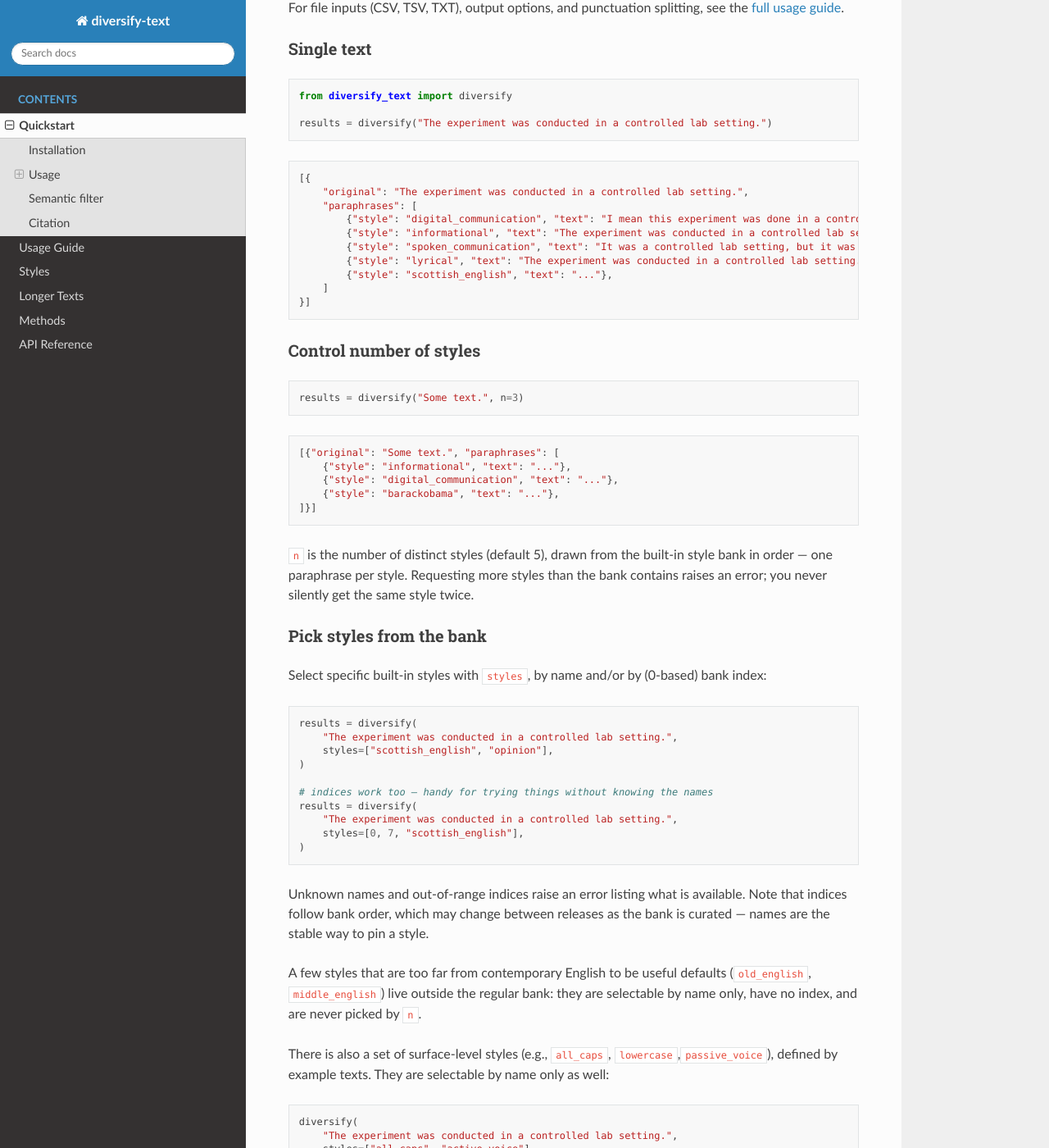
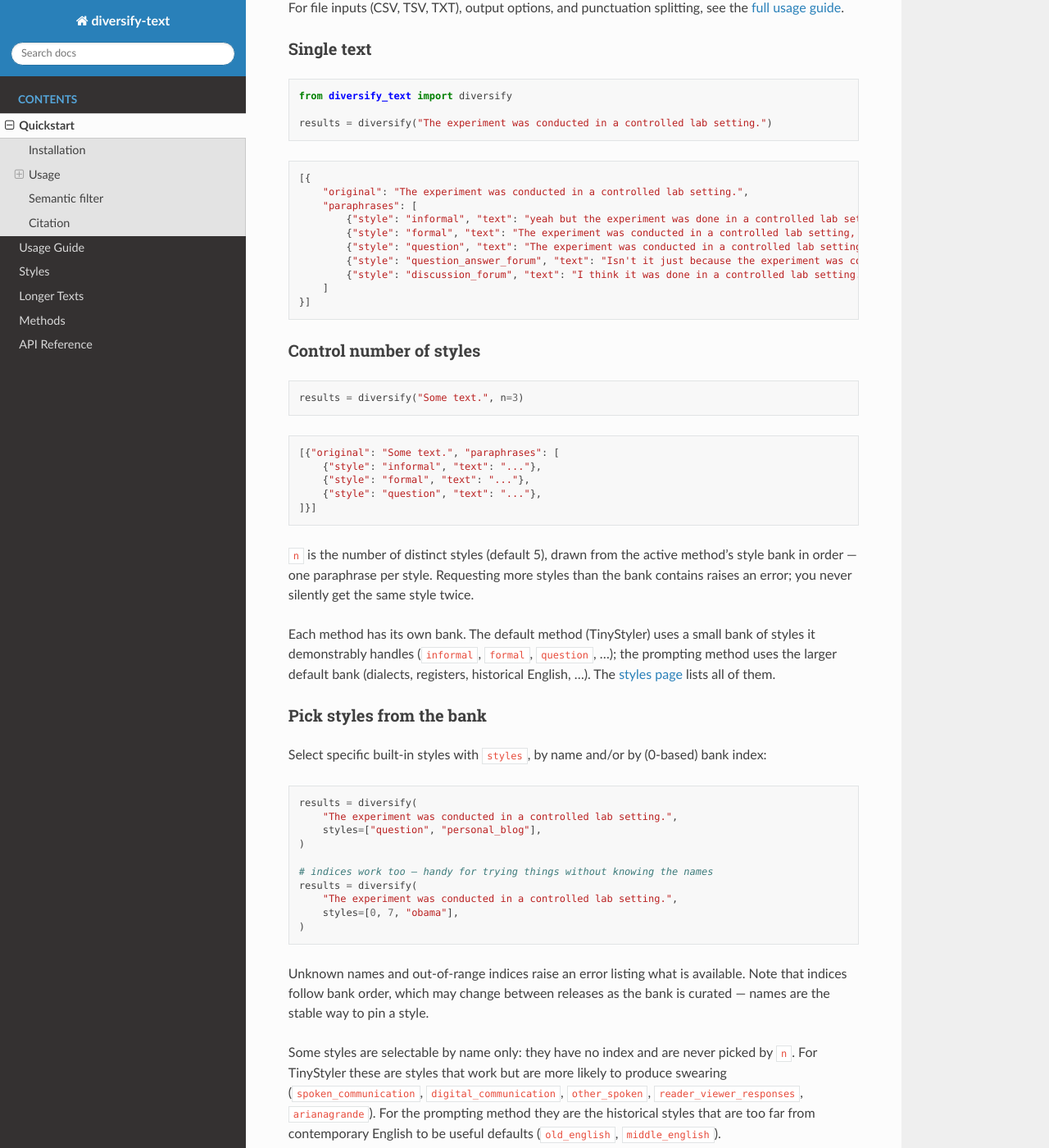
Before and after one commit to AnnaWegmann/diversify_text, a Sphinx documentation site: the page built from docs/quickstart.md, in a window 1280 px wide and 1400 px high, scrolled down 341 px. Shown: the whole window at 82% size. Built offline with Sphinx 7.4.7 and the Read the Docs theme 3.1.0, drawn with Linux system fonts in a browser that asks for light colours; some of the changed text lies outside the part shown.

Commit message:
- give tinystyler its own style bank based on output quality
Co-Authored-By: Claude Fable 5 <noreply@anthropic.com>

````diff
--- a/README.md
+++ b/README.md
@@ -48,11 +48,11 @@ results = diversify("The experiment was conducted in a controlled lab setting.")
 [{
     "original": "The experiment was conducted in a controlled lab setting.",
     "paraphrases": [
-        {"style": "digital_communication", "text": "I mean this experiment was done in a controlled lab setting..."},
-        {"style": "informational", "text": "The experiment was conducted in a controlled lab setting...."},
-        {"style": "spoken_communication", "text": "It was a controlled lab setting, but it was an experiment..."},
-        {"style": "lyrical", "text": "The experiment was conducted in a controlled lab setting..."},
-        {"style": "scottish_english", "text": "..."},
+        {"style": "informal", "text": "yeah but the experiment was done in a controlled lab setting."},
+        {"style": "formal", "text": "The experiment was conducted in a controlled lab setting, I believe."},
+        {"style": "question", "text": "The experiment was conducted in a controlled lab setting? I don't see how this could be a problem."},
+        {"style": "question_answer_forum", "text": "Isn't it just because the experiment was conducted in a controlled lab setting?"},
+        {"style": "discussion_forum", "text": "I think it was done in a controlled lab setting. I'm not sure how the experiment went though, but"},
     ]
 }]
 ```
@@ -65,13 +65,15 @@ results = diversify("Some text.", n=3)
 
 ```python
 [{"original": "Some text.", "paraphrases": [
-    {"style": "informational", "text": "..."},
-    {"style": "digital_communication", "text": "..."},
-    {"style": "barackobama", "text": "..."},
+    {"style": "informal", "text": "..."},
+    {"style": "formal", "text": "..."},
+    {"style": "question", "text": "..."},
 ]}]
 ```
 
-`n` is the number of distinct styles (default 5), drawn from the built-in style bank in order — one paraphrase per style. Requesting more styles than the bank contains raises an error; you never silently get the same style twice.
+`n` is the number of distinct styles (default 5), drawn from the active method's style bank in order — one paraphrase per style. Requesting more styles than the bank contains raises an error; you never silently get the same style twice.
+
+Each method has its own bank. The default method (TinyStyler) uses a small bank of styles it demonstrably handles (`informal`, `formal`, `question`, ...); the prompting method uses the larger default bank (dialects, registers, historical English, ...). The [styles page](https://annawegmann.github.io/diversify_text/styles.html) lists all of them.
 
 ### Pick styles from the bank
 
@@ -80,21 +82,21 @@ Select specific built-in styles with `styles`, by name and/or by (0-based) bank
 ```python
 results = diversify(
     "The experiment was conducted in a controlled lab setting.",
-    styles=["scottish_english", "opinion"],
+    styles=["question", "personal_blog"],
 )
 
 # indices work too — handy for trying things without knowing the names
 results = diversify(
     "The experiment was conducted in a controlled lab setting.",
-    styles=[0, 7, "scottish_english"],
+    styles=[0, 7, "obama"],
 )
 ```
 
 Unknown names and out-of-range indices raise an error listing what is available. Note that indices follow bank order, which may change between releases as the bank is curated — names are the stable way to pin a style.
 
-A few styles that are too far from contemporary English to be useful defaults (`old_english`, `middle_english`) live outside the regular bank: they are selectable by name only, have no index, and are never picked by `n`.
+Some styles are selectable by name only: they have no index and are never picked by `n`. For TinyStyler these are styles that work but are more likely to produce swearing (`spoken_communication`, `digital_communication`, `other_spoken`, `reader_viewer_responses`, `arianagrande`). For the prompting method they are the historical styles that are too far from contemporary English to be useful defaults (`old_english`, `middle_english`).
 
-There is also a set of surface-level styles (e.g., `all_caps`, `lowercase`,`passive_voice`), defined by example texts. They are selectable by name only as well:
+There is also a set of surface-level styles (e.g., `all_caps`, `lowercase`, `passive_voice`), defined by example texts. They are selectable by name only as well:
 
 ```python
 diversify(
@@ -162,20 +164,20 @@ results = diversify(
 ```python
 results = diversify(
     "The experiment was conducted in a controlled lab setting.",
-    styles=["scottish_english", "opinion"],
+    styles=["informal", "question"],
     repeats=2,
 )
 ```
 
 ```python
-# styles interleave: scottish_english, opinion, scottish_english, opinion
+# styles interleave: informal, question, informal, question
 [{
     "original": "The experiment was conducted in a controlled lab setting.",
     "paraphrases": [
-        {"style": "scottish_english", "text": "..."},
-        {"style": "opinion", "text": "..."},
-        {"style": "scottish_english", "text": "..."},
-        {"style": "opinion", "text": "..."},
+        {"style": "informal", "text": "..."},
+        {"style": "question", "text": "..."},
+        {"style": "informal", "text": "..."},
+        {"style": "question", "text": "..."},
     ]
 }]
 ```
@@ -240,7 +242,7 @@ from diversify_text import Diversifier
 
 div = Diversifier(device="cuda", method="tinystyler")
 
-batch_1 = div.diversify(texts_1, styles=["scottish_english", "opinion"])
+batch_1 = div.diversify(texts_1, styles=["informal", "question"])
 batch_2 = div.diversify(texts_2, style_texts=my_examples)
 ```
 
@@ -255,8 +257,8 @@ results = diversify([
 
 ```python
 [
-    {"original": "The experiment ...", "paraphrases": [{"style": "informational", "text": "..."}, ...]},
-    {"original": "She graduated ...", "paraphrases": [{"style": "informational", "text": "..."}, ...]},
+    {"original": "The experiment ...", "paraphrases": [{"style": "informal", "text": "..."}, ...]},
+    {"original": "She graduated ...", "paraphrases": [{"style": "informal", "text": "..."}, ...]},
 ]
 ```
 
--- a/docs/quickstart.md
+++ b/docs/quickstart.md
@@ -37,11 +37,11 @@ results = diversify(
 [{
     "original": "The experiment was conducted in a controlled lab setting.",
     "paraphrases": [
-        {"style": "informal", "text": "the experiment was in a controlled lab setting so it didnt suck..."},
-        {"style": "obama", "text": "Well it was a controlled lab setting that the experiment was conducted in."},
-        {"style": "question", "text": "Can you explain the experiment? It was conducted in a controlled lab setting."},
-        {"style": "formal", "text": "I heard the experiment was conducted in a controlled lab setting."},
-        {"style": "song_lyrics", "text": "I mean, this experiment was conducted in a controlled lab setting, so that was a good thing."},
+        {"style": "informal", "text": "..."},
+        {"style": "formal", "text": "..."},
+        {"style": "question", "text": "..."},
+        {"style": "question_answer_forum", "text": "..."},
+        {"style": "discussion_forum", "text": "..."},
     ]
 }]
 ```
--- a/pyproject.toml
+++ b/pyproject.toml
@@ -57,7 +57,7 @@ docs = [
 ]
 
 [tool.hatch.build.targets.sdist]
-exclude = [".github/", "docs/", "tests/"]
+exclude = [".github/", "docs/", "tests/", "evaluations/"]
 
 [tool.hatch.build.targets.wheel]
 packages = ["diversify_text"]
````
Also changed, not shown: docs/longer_texts.rst (+18 -14 lines), docs/methods.rst (+16 -11 lines), docs/styles.rst (+45 -7 lines), docs/usage.rst (+16 -13 lines), 7 other files.
